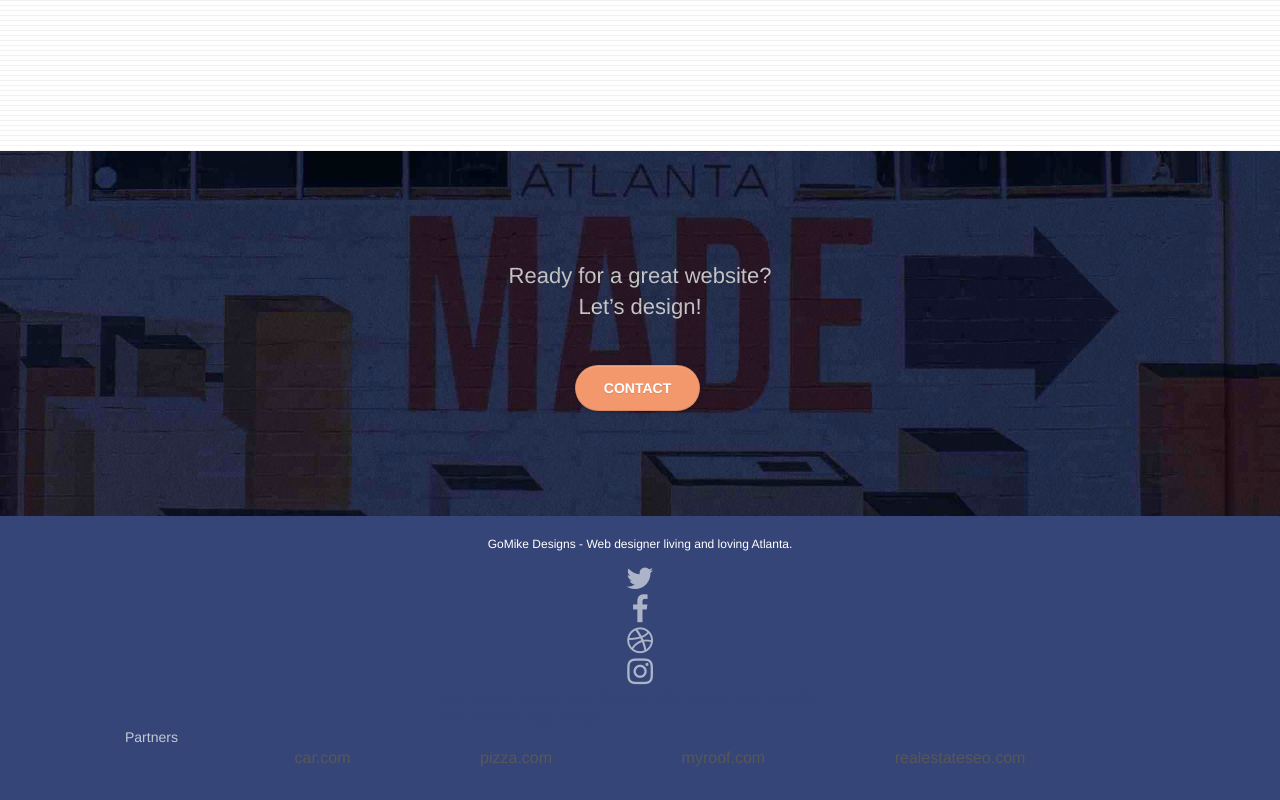
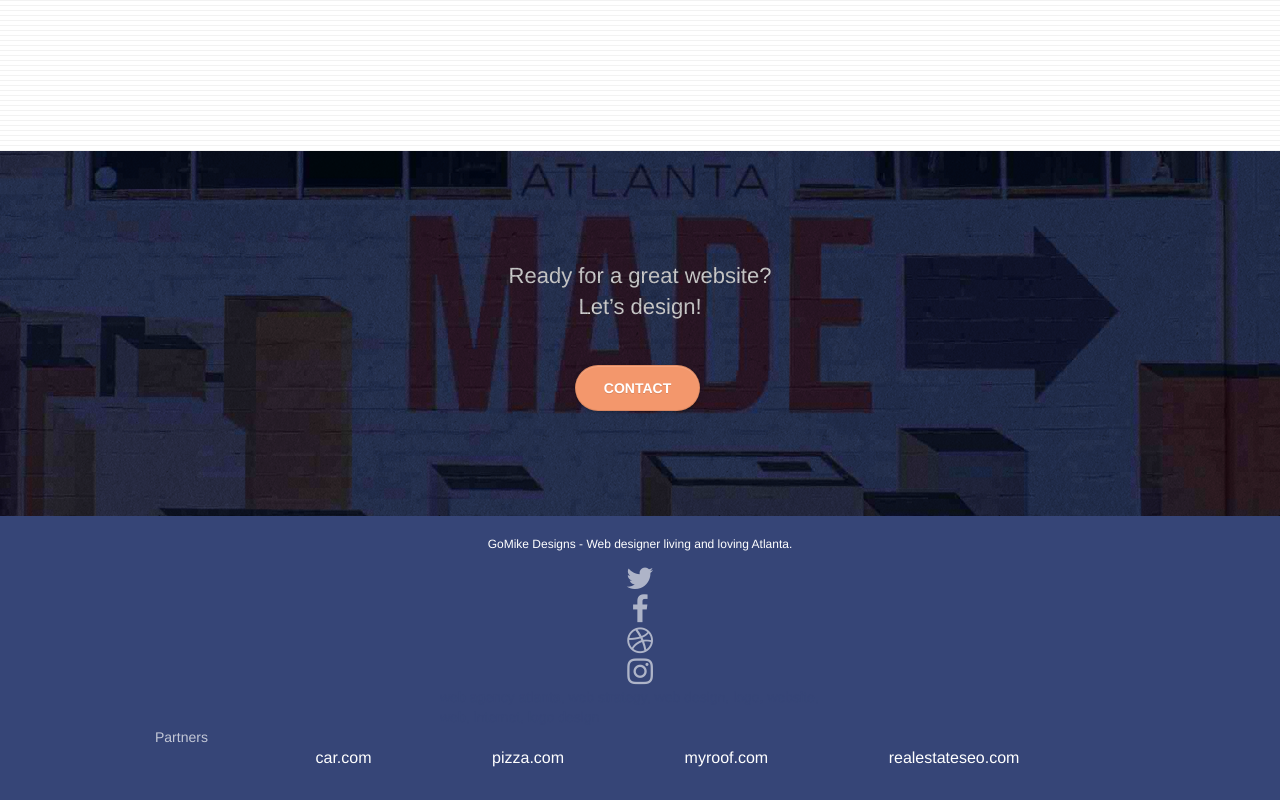
Before and after one commit to Oyundalai2b/project4, a plain HTML site: page GoMike-Designs.html in a window 1280 px wide. Shown: the part 4937-5737 px from the top of the page. Drawn offline with Linux system fonts and the light colour scheme.

Commit message:
edit footer text color due to accessibility issue for readers

```diff
--- a/GoMike-Designs.html
+++ b/GoMike-Designs.html
@@ -413,9 +413,9 @@
                   web, internet, logo design
                 </div>
               </div>
-              <div class="row">
+              <div class="row-footer">
                 Partners
-                <ul>
+                <ul class="txt-white">
                   <li><a href="car.com">car.com</a></li>
                   <li><a href="pizza.com">pizza.com</a></li>
                   <li><a href="myroof.com">myroof.com</a></li>
--- a/style.css
+++ b/style.css
@@ -676,7 +676,12 @@ a {
   font-weight: 400;
   color: #575757 !important;
 }
-
+ul.txt-white li a {
+  color: #ffffff !important;
+}
+div.row-footer {
+  margin-left: 15px;
+}
 .container {
   max-width: 1000px;
 }
```
